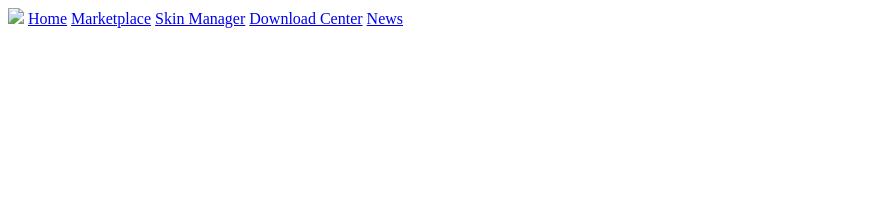
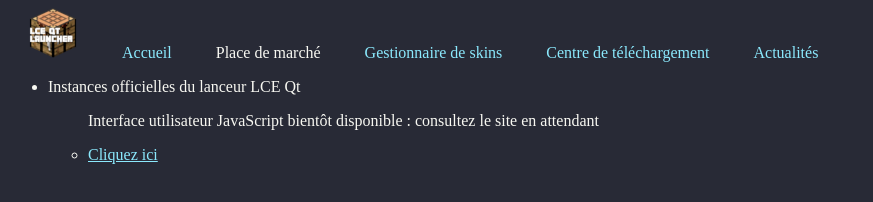
Before and after one commit to xgui4/LCE-Qt-Launcher, a plain HTML site: page www/fr/shop.html in a window 1280 px wide. Shown: the whole page, without its empty margins (0-873 px from the left). Drawn offline with Linux system fonts and the light colour scheme; no server answers.

Commit message:
add license logo and start of marketplace and upate the setup ui

```diff
--- a/www/fr/shop.html
+++ b/www/fr/shop.html
@@ -1,26 +1,40 @@
 <!DOCTYPE html>
+
 <html lang="fr">
 
 <head>
     <meta charset="UTF-8">
     <meta name="viewport" content="width=device-width, initial-scale=1.0">
-    <title>LCE Qt Launcher - Store</title>
+    <script src="../js/generate_shop.js" defer></script>
+    <link href="../css/style.css" rel="stylesheet">
+    <link rel="icon" href="../assets/favicon.png">
+    <title>Lanceur LCE Qt - Marketplace</title>
 </head>
 
 <body>
     <header>
         <nav class="navbar navbar-expand-lg bg-body-tertiary">
-            <a class="nav-link" href="index.html"><img src="assets/favicon.png" /></a>
-            <a class="nav-link" href="index.html">Home</a>
-            <a class="nav-link active" aria-current="page" href="#">Marketplace</a>
-            <a class="nav-link" href="skins.html">Skin Manager</a>
-            <a class="nav-link" href="download.html">Download Center</a>
-            <a class="nav-link" href="news.html">News</a>
+            <a class="nav-link" href="index.html"><img src="../assets/favicon.png" /></a>
+            <a class="nav-link" href="index.html">Accueil</a>
+            <a class="nav-link active" aria-current="page" href="marketplace.html">Place de marché</a>
+            <a class="nav-link" href="skins.html">Gestionnaire de skins</a>
+            <a class="nav-link" href="download.html">Centre de téléchargement</a>
+            <a class="nav-link" href="news.html">Actualités</a>
         </nav>
     </header>
     <main>
 
+        <ul>
+            <li>Instances officielles du lanceur LCE Qt</li>
+            <ul>
+                <p>Interface utilisateur JavaScript bientôt disponible : consultez le site en attendant</p>
+                <li> <a href="https://code.nolog.cz/xgui4/lce-qt-launcher-data/src/branch/master/data"> Cliquez ici </a>
+                </li>
+            </ul>
+        </ul>
+
     </main>
+
 </body>
 
 </html>
```
Also changed, not shown: www/css/style.css (+19 -0 lines), www/download.html (+4 -0 lines), www/fr/download.html (+4 -0 lines), www/fr/index.html (+3 -0 lines), www/fr/marketplace.html (+4 -0 lines), www/fr/news.html (+4 -0 lines), www/fr/skins.html (+6 -2 lines), www/index.html (+3 -0 lines), www/js/form-handler.js (+19 -0 lines), www/js/generate_shop.js (+18 -0 lines), www/marketplace.html (+4 -0 lines), www/news.html (+4 -0 lines), www/shop.html (+17 -4 lines), www/skins.html (+4 -0 lines), 2 more files, 3 other files.
